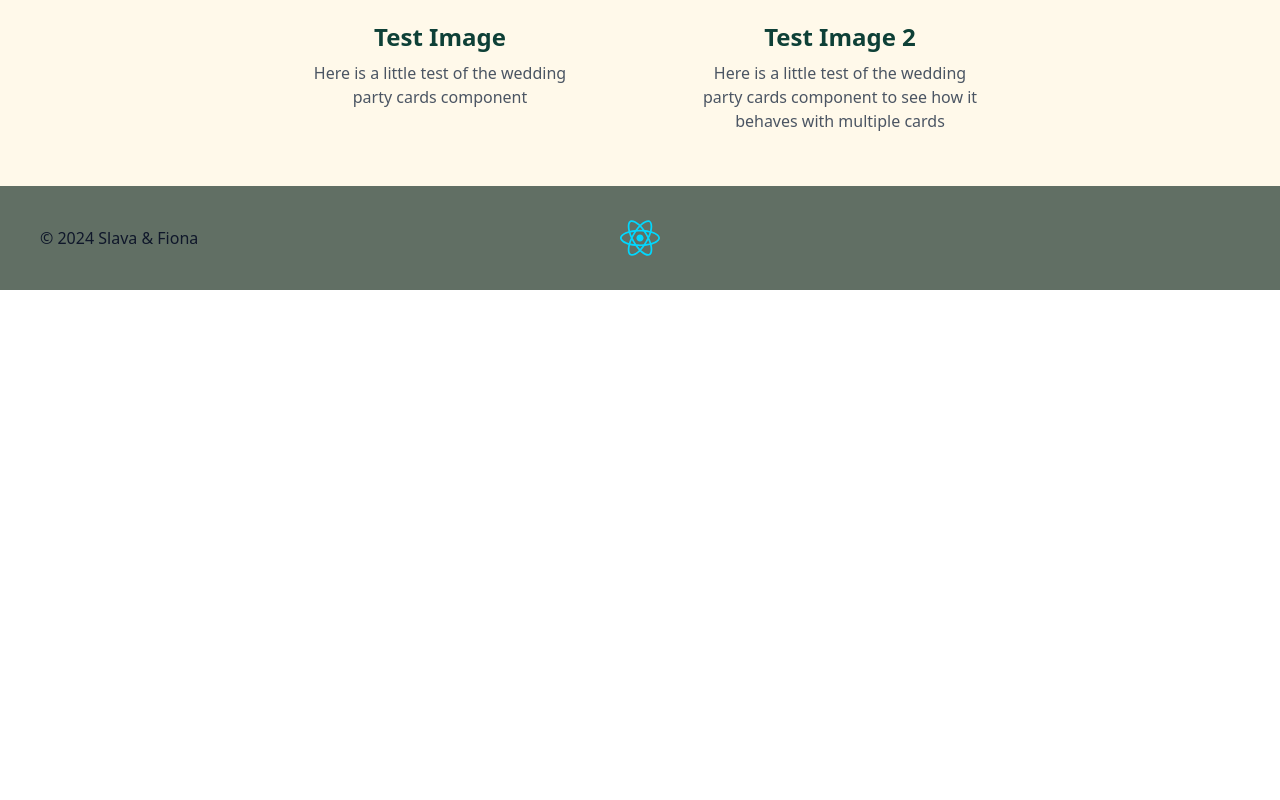
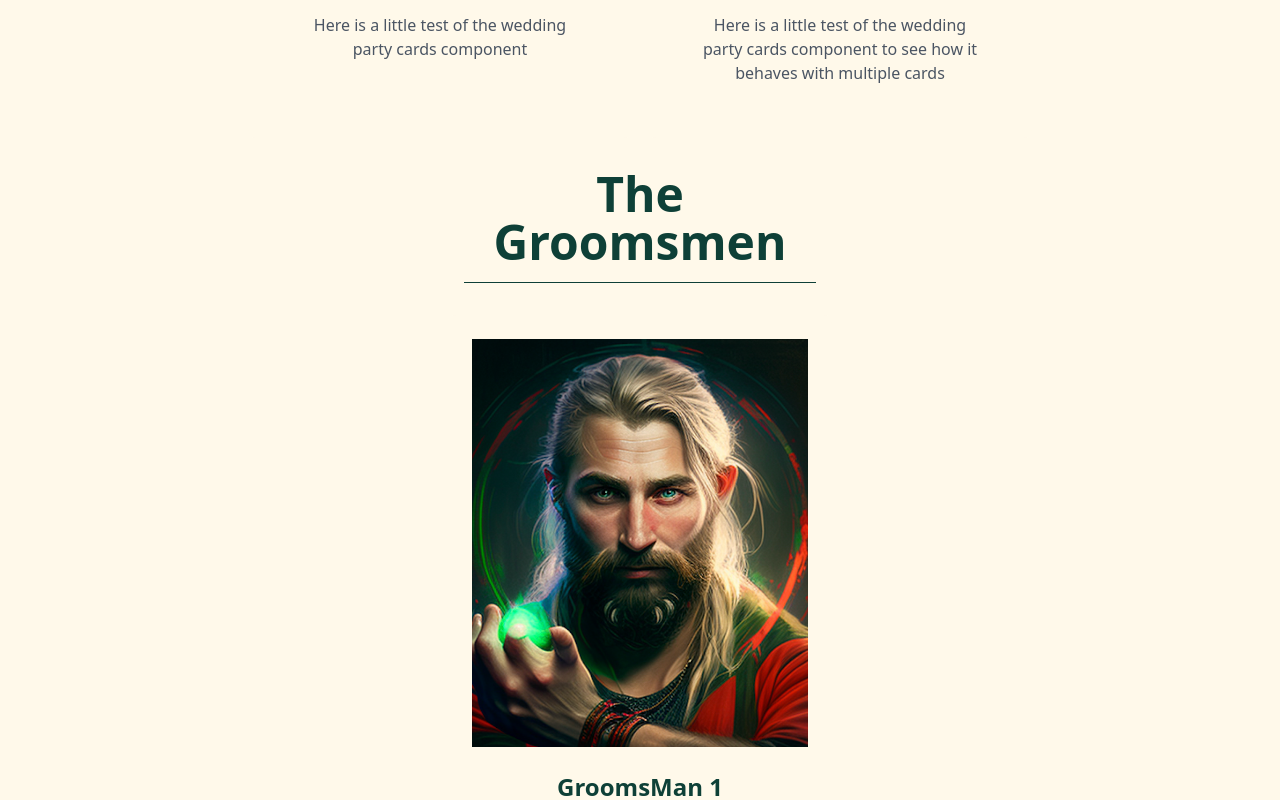
Before and after one commit to Widewanderer/WeddingWebsiteReact, a React (Vite) app: page /weddingparty in a window 1280 px wide. Shown: the part 1540-2340 px from the top of the page. Before the commit the page ends 1830 px from the top, so only its background shows below. Built offline with nearby package versions, Linux system fonts and the light colour scheme; no server answers; the database is empty.

Commit message:
add groomsmen section, file folders for groomsmen and bridesmaid images

```diff
--- a/src/pages/WeddingPartyPage.jsx
+++ b/src/pages/WeddingPartyPage.jsx
@@ -6,17 +6,25 @@ export default function WeddingPartyPage() {
     return (
       <div>
         <Hero image="/heroPics/Pic2.png" title="Wedding Party" />
-        <Title title="Meet the Wedding Party" />
+        <Title title="The Bridal Party" />
         <div className="flex flex-col md:flex-row md:flex-wrap justify-center gap-4">
           <WeddingPartyCard
-            image="/galleryPics/AnimatedFiona.png"
-            title="Test Image"
+            image="/bridalPartyPics/AnimatedFiona.png"
+            title="Bridesmaid 1"
             text="Here is a little test of the wedding party cards component"
           />
           <WeddingPartyCard
-            image="/galleryPics/AnimatedFiona.png"
-            title="Test Image 2"
+            image="/bridalPartyPics/AnimatedFiona.png"
+            title="Bridesmaid 2"
             text="Here is a little test of the wedding party cards component to see how it behaves with multiple cards"
+          />
+        </div>
+        <Title title="The Groomsmen" />
+        <div className="flex flex-col md:flex-row md:flex-wrap justify-center gap-4">
+          <WeddingPartyCard
+            image="/groomsmenPics/AnimatedWanderer.png"
+            title="GroomsMan 1"
+            text="Here we have a wild groomsman in his natural habitat.He’s ready to jump into action the moment he’s needed, loyal as they come. Just like a pack animal, he’s here to support the big guy, the groom, standing by his side for the most important day of his life. Absolutely magnificent! "
           />
         </div>
       </div>
```
Also changed, not shown: public/bridalPartyPics/AnimatedFiona.png (renamed from public/galleryPics/AnimatedFiona.png), public/groomsmenPics/AnimatedWanderer.png (added).
